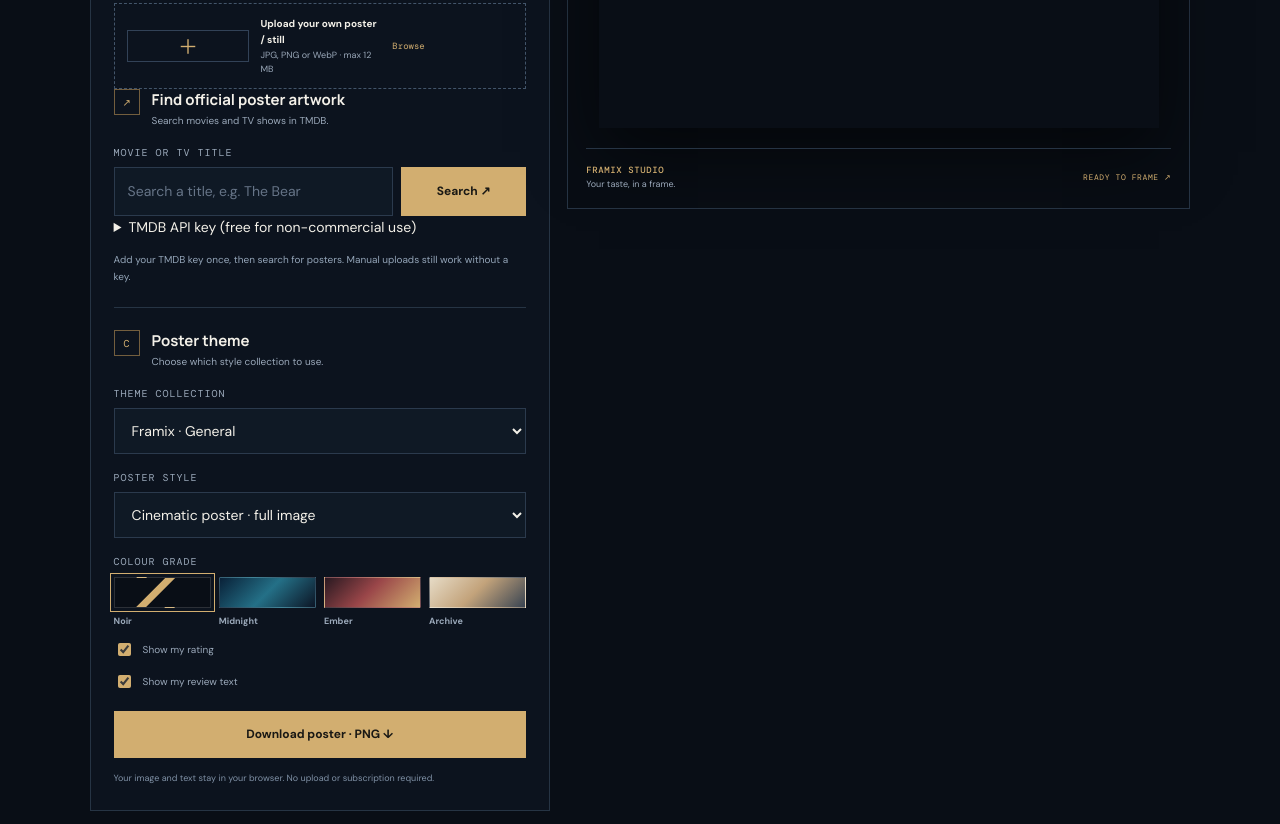
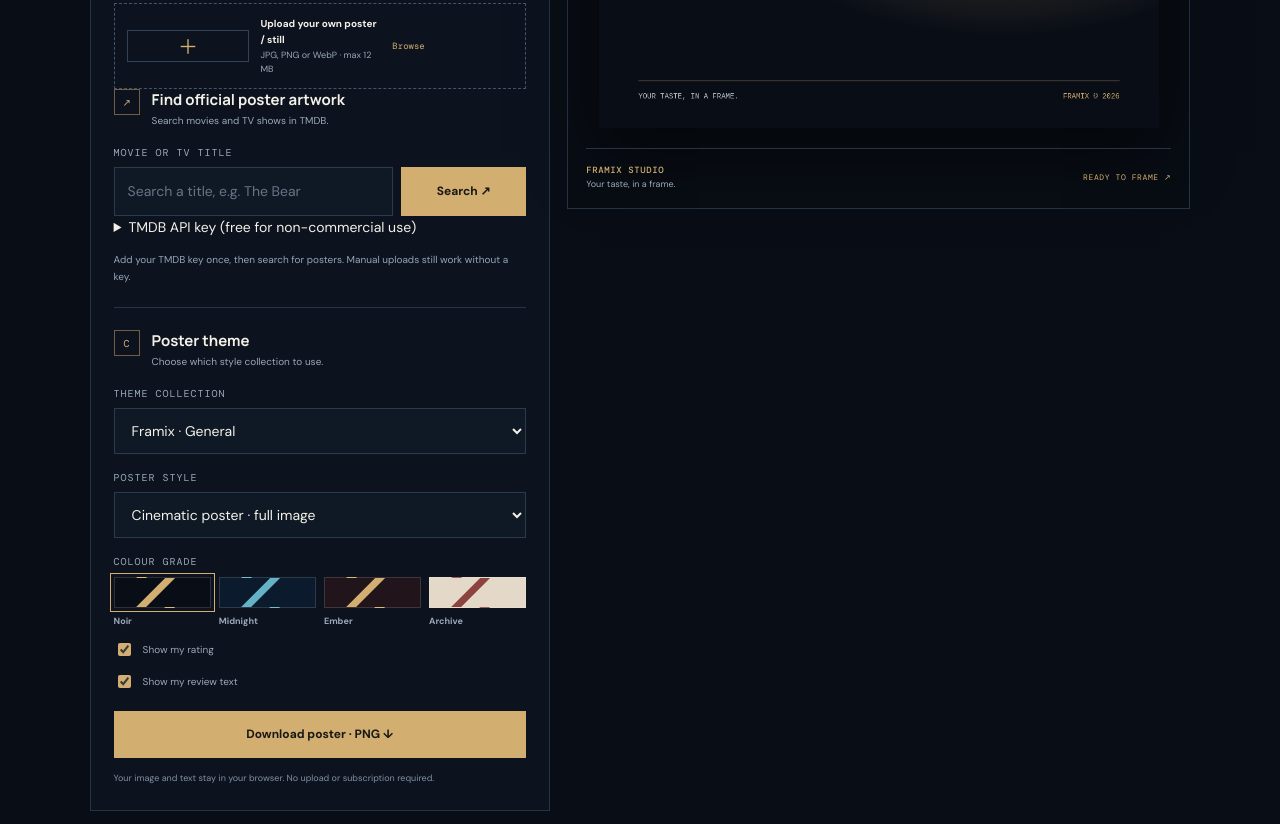
Before and after one commit to Dostovinchi/reelnote-review-cards, a website: page index.html in a window 1280 px wide. Shown: the part 2018-2842 px from the top of the page. Drawn offline with nearby package versions, Linux system fonts and the light colour scheme.

Commit message:
Wire dynamic theme swatches into the poster studio

```diff
--- a/index.html
+++ b/index.html
@@ -88,7 +88,7 @@
       <select id="themeFamily"><option value="general">Framix · General</option><option value="letterboxd">Letterboxd · Classic card styles</option><option value="serializd">Serializd · TV diary styles</option></select>
       <label for="posterLayout">POSTER STYLE</label><select id="posterLayout"><option value="poster">Cinematic poster · full image</option><option value="review">Review card · image + rating</option><option value="editorial">Editorial · clean &amp; minimal</option></select>
       <label>COLOUR GRADE</label>
-      <div class="themes">
+      <div class="themes" id="themeSwatches">
         <label><input type="radio" name="theme" value="noir" checked><span class="swatch noir"></span><b>Noir</b></label>
         <label><input type="radio" name="theme" value="midnight"><span class="swatch midnight"></span><b>Midnight</b></label>
         <label><input type="radio" name="theme" value="ember"><span class="swatch ember"></span><b>Ember</b></label>
```
